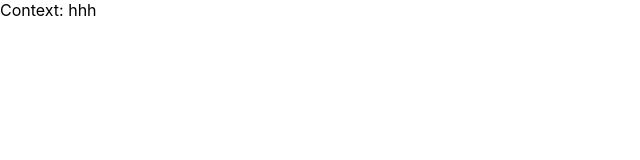
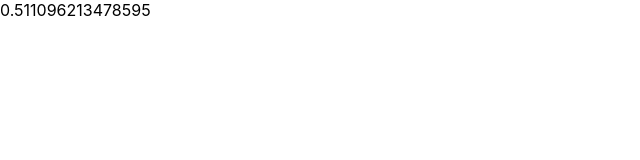
Before and after one commit to shiliuzi8686/_Pomegranate-s-react, a React (Create React App) app in the folder reactGetStart/hook-test/: page / in a window 1280 px wide. Shown: the top 160 px of the page, without its empty margins (0-640 px from the left). Built offline with nearby package versions, Linux system fonts and the light colour scheme.

Commit message:
feat: memo

```diff
--- /dev/null
+++ b/reactGetStart/hook-test/src/App6memo+useMemo+useCallback.tsx
@@ -0,0 +1,42 @@
+import React from 'react';
+import { useState, memo, useEffect, useContext, createContext } from 'react';
+import './App.css';
+
+/**
+ * useContext
+ * 所以说，如果子组件用了 memo，那给它传递的对象、函数类的 props 就需要用 useMemo、useCallback 包裹，否则，每次 props 都会变，memo 就没用了。
+ * 反之，如果 props 使用 useMemo、useCallback，但是子组件没有被 memo 包裹，那也没意义，因为不管 props 变没变都会重新渲染，只是做了无用功。
+ * memo + useCallback、useMemo 是搭配着来的，少了任何一方，都会使优化失效。
+ *
+ * 但 useMemo 和 useCallback 也不只是配合 memo 用的：
+ *    比如有个值的计算，需要很大的计算量，你不想每次都算，这时候也可以用 useMemo 来缓存。
+ */
+
+function App() {
+  const [count,setRender] = useState(1)
+
+  useEffect(() => {
+    setInterval(() => {
+      setRender(Math.random())
+    }, 2000);
+  })
+  return (
+    <div>
+      {/* props为父组件传入， 变了会触发 memo 的重新渲染 */}
+      <MemoAaa count={count}/> {/* Wrap the component with angle brackets */}
+    </div>
+  )
+}
+
+// memo 的作用是只有 props 变的时候，才会重新渲染被包裹的组件。
+const MemoAaa = memo(Aaa)
+
+function Aaa(props: {count: number}){
+  console.log('Aaa render');
+
+  return <div>
+    {props.count}
+  </div>
+}
+
+export default App;
--- a/reactGetStart/hook-test/src/index.tsx
+++ b/reactGetStart/hook-test/src/index.tsx
@@ -1,7 +1,7 @@
 import React from 'react';
 import ReactDOM from 'react-dom/client';
 import './index.css';
-import App from './App5useContext';
+import App from './App6memo+useMemo+useCallback';
 import reportWebVitals from './reportWebVitals';
 
 const root = ReactDOM.createRoot(
```
